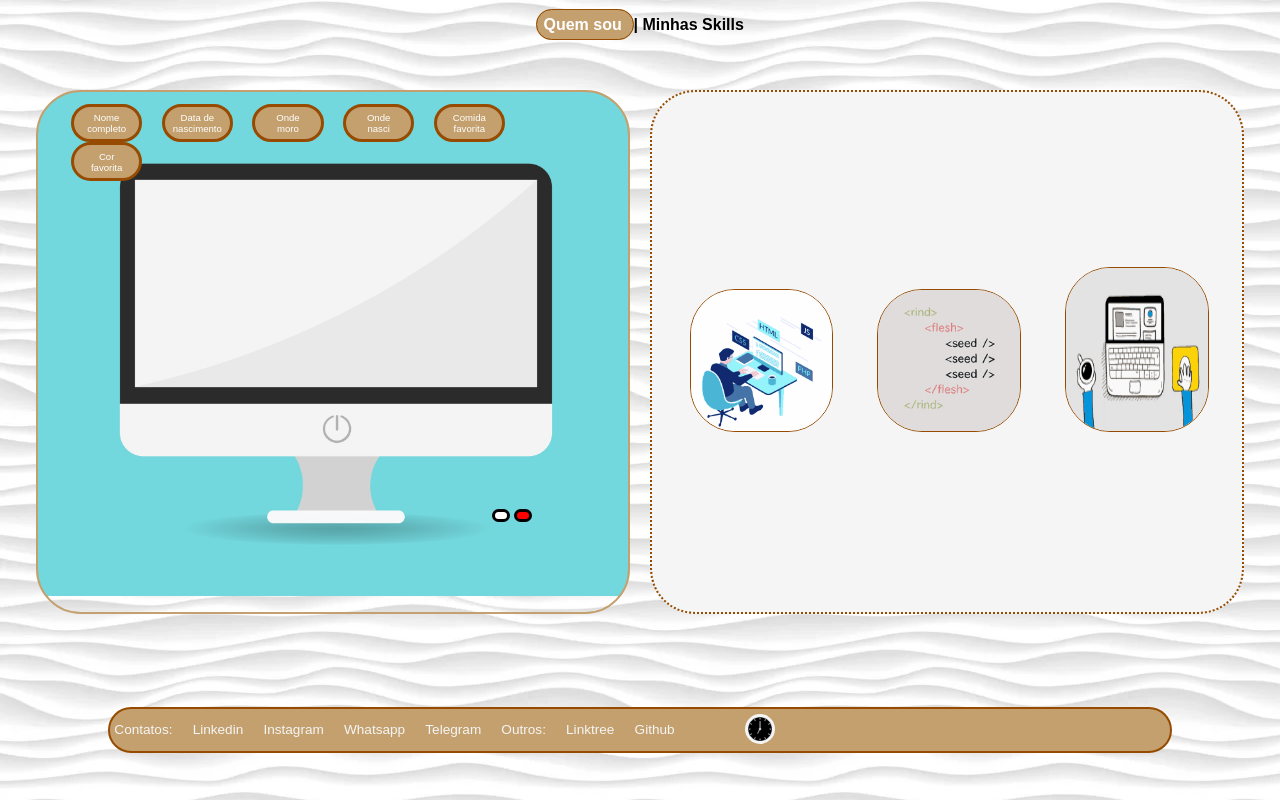
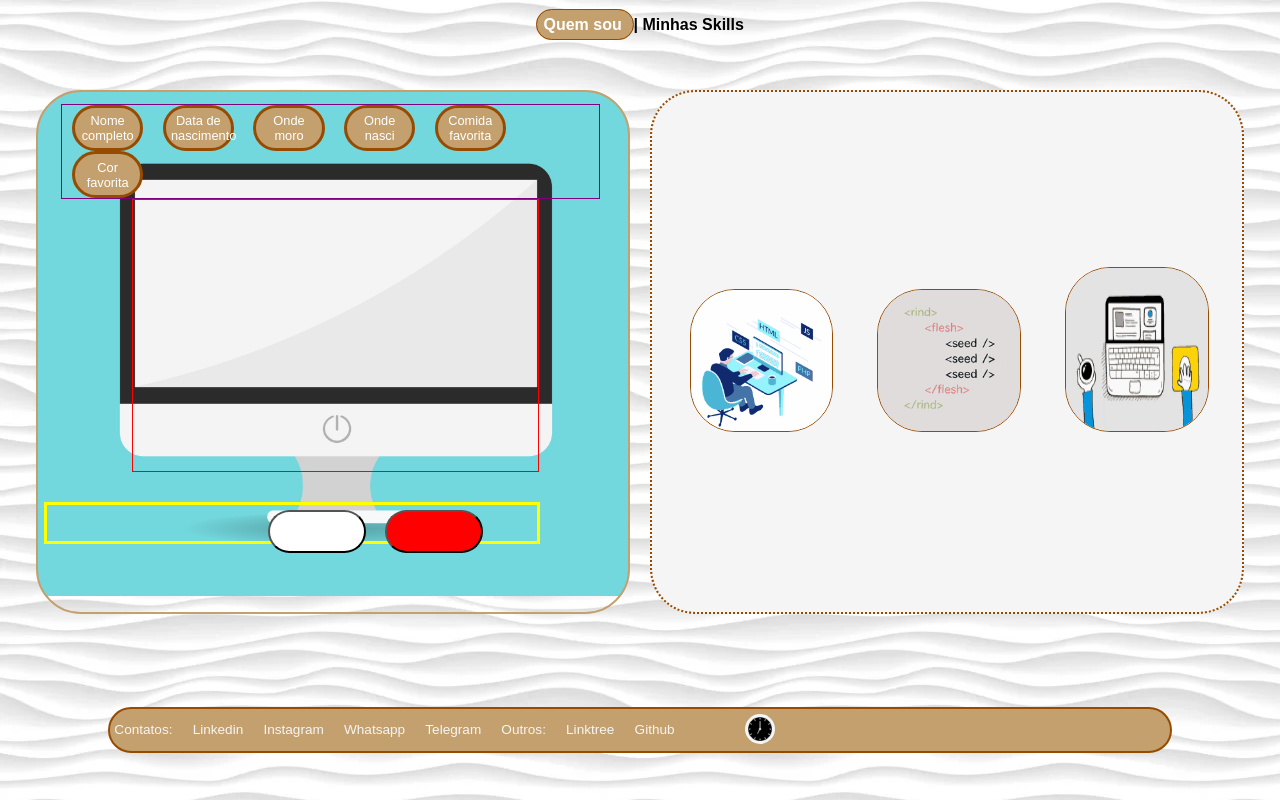
Before and after one commit to LucasTavrs2/portf-lio-LucasTavaresOliveira, a plain HTML site: page portfolio 2.1/index.html in a window 1280 px wide. Drawn offline with Linux system fonts and the light colour scheme.

Commit message:
Update estilo.css

```diff
--- a/portfolio 2.1/estilo.css
+++ b/portfolio 2.1/estilo.css
@@ -1,3 +1,5 @@
+
+
 body{
     width: 100% ;
     height:99% ;
@@ -65,14 +67,15 @@ body{
     background-image: url(PC3.jpg);
     background-size: 101%;
     background-repeat: no-repeat;
+    background-position: fixed;
     border: 2px solid #c3a06e;
     border-radius: 45px;
 }
 
 #botoes-curiosidades{
-    margin: 2% 4% 2% 4% ;
+    margin: 2% 4% 0 4% ;
     width: 91%;
-
+    border: 1px solid purple;
 }
 
 #botoes-curiosidades button{
@@ -83,7 +86,7 @@ body{
     border: 3px solid #964b00;
     background: #c3a06e;
     color: #fff;
-    font-size: 60%;
+    font-size: 80%;
 }
 
 #botoes-curiosidades button:hover{
@@ -97,7 +100,8 @@ body{
 #tela-input-pc{
     width: 68.7%;
     height: 33.9vh;
-    margin: 8.6% 1% 1% 16%;
+    margin: 0 1% 5% 16%;
+    border: 1px solid red;
 }
 
 #tela-input-pc input{
@@ -113,19 +117,30 @@ body{
 }
 
 .botoes-on-off{
-    width: 10%;
-    height: 5vh;
-    margin: -1.2% 1% 1% 77%;
+    width: 83.2%;
+    height: 7%;
+    margin: 0 1% 1% 1%;
+    border: 3px solid yellow;
 }
 .botoes-on-off button{
-    width: 30%;
-    padding: 6%;
-    border: 3px solid;
+    width: 20%;
+    padding: 4%;
+    height: 0;
+    margin: 1% 1.5% 1% 1.5%;
     border-radius: 45px;
+}
+
+#ordenar-botoes{
+    width: 20%;
+    height: 80%;
+    border: 2px solid black;
+    display: flex;
+    margin: 1% 0 1% auto;
 }
 
 #btn-1{
     background: #fff;
+    margin-left: 45% ;
 }
 
 #btn-1:hover{
```
